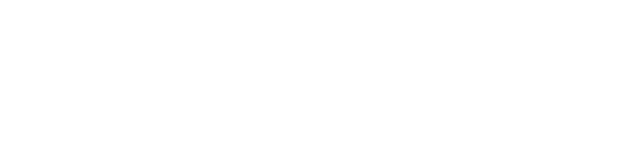
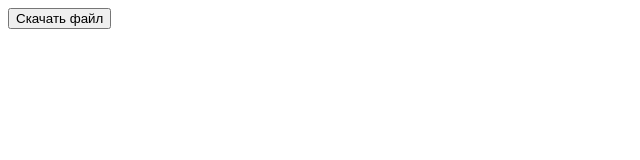
Before and after one commit to website7777/login_script_download, a plain HTML site: page index.html in a window 1280 px wide. Shown: the whole page, without its empty margins (0-640 px from the left). Drawn offline with Linux system fonts and the light colour scheme.

Commit message:
Update index.html

```diff
--- a/index.html
+++ b/index.html
@@ -5,6 +5,8 @@
     <title>Script</title>
 </head>
 <body>
-
+    <a href="oe-main.zip" download="">
+	<button>Скачать файл <i class="fas fa-download"></i></button>
+</a>
 </body>
 </html>
```
